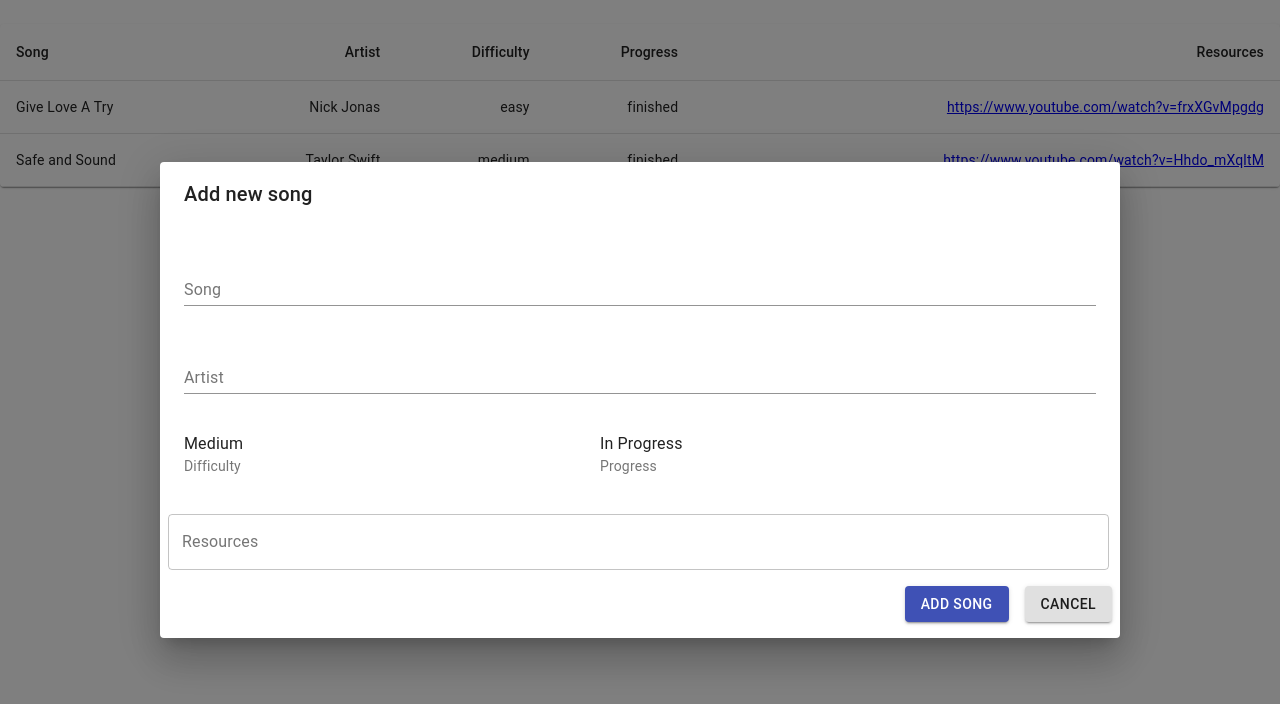
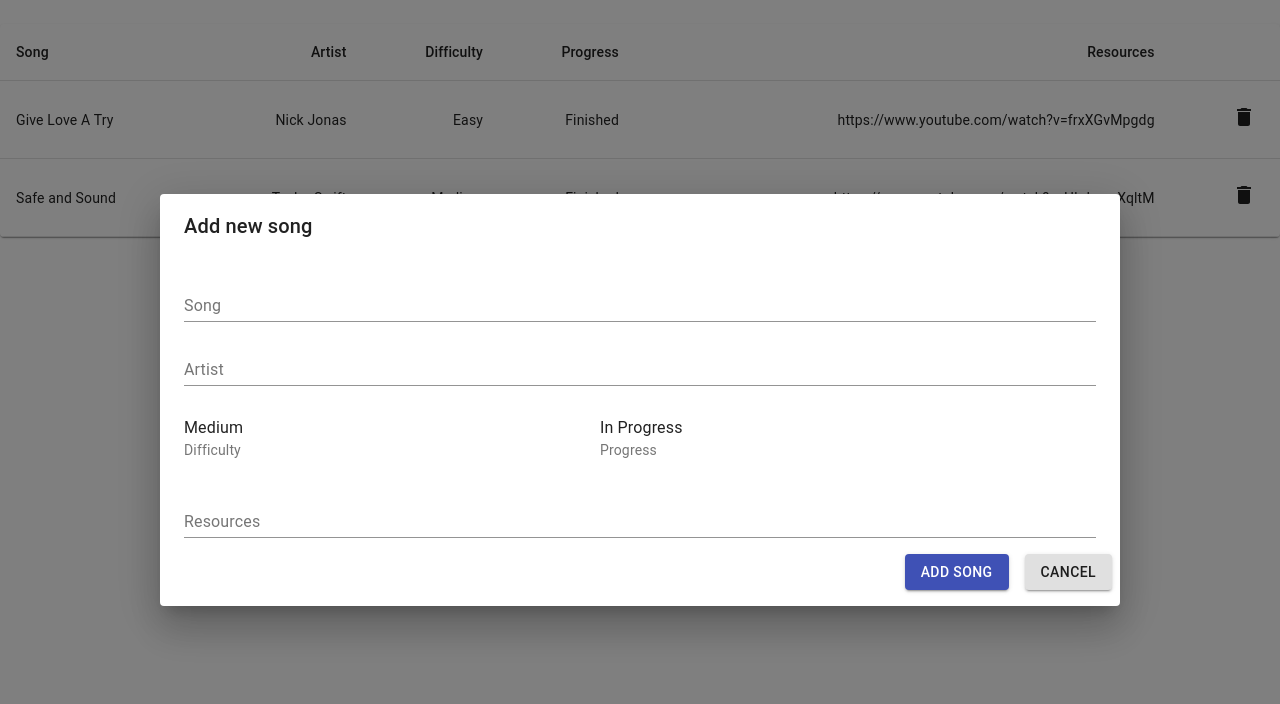
Before and after one commit to brandonhudavid/six-strings, a React (Create React App) app: page / in a window 1280 px wide. Both pictures are taken after a click on the button "ADD NEW SONG". Shown: the top 704 px of the page. Built offline with nearby package versions, Linux system fonts and the light colour scheme.

Commit message:
Added error UI, progress on Delete. TODO: finish Delete, add Update

```diff
--- a/package.json
+++ b/package.json
@@ -4,6 +4,8 @@
   "private": true,
   "dependencies": {
     "@material-ui/core": "^4.3.2",
+    "@material-ui/icons": "^4.2.1",
+    "lodash": "^4.17.15",
     "react": "^16.9.0",
     "react-dom": "^16.9.0",
     "react-redux": "^7.1.0",
--- a/src/actions/actions.js
+++ b/src/actions/actions.js
@@ -10,3 +10,10 @@ export function addSong(song) {
 		song: song
 	}
 }
+
+export function removeSong(id) {
+  return {
+    type: REMOVE_SONG,
+    id: id
+  }
+}
--- a/src/components/AddSongDialog.js
+++ b/src/components/AddSongDialog.js
@@ -10,6 +10,10 @@ import DialogTitle from '@material-ui/core/DialogTitle';
 import Dialog from '@material-ui/core/Dialog';
 import { blue } from '@material-ui/core/colors';
 import TextField from '@material-ui/core/TextField'
+import FormControl from '@material-ui/core/FormControl';
+import FormHelperText from '@material-ui/core/FormHelperText';
+import Input from '@material-ui/core/Input';
+import InputLabel from '@material-ui/core/InputLabel';
 
 import MetricListMenu from './MetricListMenu.js'
 import {
@@ -18,6 +22,9 @@ import {
 
 // react-redux
 import { connect } from 'react-redux'
+
+// lodash uniqueId
+import { uniqueId } from 'lodash'
 
 const useStyles = makeStyles(theme => ({
   textField: {
@@ -37,6 +44,8 @@ function AddSongDialog(props) {
   const [ difficulty, setDifficulty ] = React.useState('')
   const [ progress, setProgress ] = React.useState('')
   const [ resources, setResources ] = React.useState('')
+  const [ inputErr, setInputErr ] = React.useState(false)
+  const [ onPopup, setOnPopup ] = React.useState(true)
   const classes = useStyles()
 
   React.useEffect(() => {
@@ -54,7 +63,20 @@ function AddSongDialog(props) {
     setDifficulty('')
     setProgress('')
     setResources('')
+    setOnPopup(true)
     onClose()
+  }
+
+  function songNameErr() {
+    if (!onPopup) return songName ? null : true
+  }
+
+  function artistErr() {
+    if (!onPopup) return artist ? null : true
+  }
+
+  function resourcesErr() {
+    if (!onPopup) return resources ? null : true
   }
 
   function handleTextFieldChange(e) {
@@ -87,9 +109,11 @@ function AddSongDialog(props) {
 
 
   function addSongClicked() {
+    setOnPopup(false)
     if (songName && artist && difficulty && progress && resources) {
       console.log("dispatching:", songName, artist, difficulty, progress, resources)
       props.dispatch(addSong({
+        id: uniqueId(),
         name: songName,
         artist: artist,
         difficulty: difficulty,
@@ -99,6 +123,7 @@ function AddSongDialog(props) {
       handleClose()
     } else {
       console.log("not dispatching:", songName, artist, difficulty, progress, resources)
+      setInputErr(true)
     }
   }
 
@@ -107,24 +132,26 @@ function AddSongDialog(props) {
       <DialogTitle id="simple-dialog-title">Add new song</DialogTitle>
         <List>
           <ListItem>
-            <TextField
+            <FormControl error={songNameErr()} className={classes.textField}>
+              <InputLabel htmlFor="component-error">Song</InputLabel>
+              <Input
                 id="song-name"
-              label="Song"
-              className={classes.textField}
-              placeholder="Song"
-              margin="normal"
+                value={songName}
                 onChange={handleTextFieldChange}
               />
+              {songNameErr() ? <FormHelperText>Provide a song name.</FormHelperText> : null}
+            </FormControl>
           </ListItem>
           <ListItem>
-              <TextField
+            <FormControl error={artistErr()} className={classes.textField}>
+              <InputLabel htmlFor="component-error">Artist</InputLabel>
+              <Input
                 id="artist"
-                label="Artist"
-                className={classes.textField}
-                placeholder="Artist"
-                margin="normal"
+                value={artist}
                 onChange={handleTextFieldChange}
               />
+              {artistErr() ? <FormHelperText>Provide an artist.</FormHelperText> : null}
+            </FormControl>
           </ListItem>
           <div style={{display: 'block', textAlign: 'left'}}>
             <div style={{display: 'inline-block'}}>
@@ -143,17 +170,18 @@ function AddSongDialog(props) {
                 onChange={handleProgressChange}
               />
             </div>
-            <TextField
+          </div>
+          <ListItem>
+            <FormControl error={resourcesErr()} className={classes.textField}>
+              <InputLabel htmlFor="component-error">Resources</InputLabel>
+              <Input multiline
                 id="resources"
-              label="Resources"
-              placeholder="Add resources here..."
-              multiline
-              className={classes.textField}
-              style={{width: '98%'}}
-              margin="normal"
-              variant="outlined"
+                value={resources}
                 onChange={handleTextFieldChange}
               />
+              {resourcesErr() ? <FormHelperText>Provide a resource.</FormHelperText> : null}
+            </FormControl>
+          </ListItem>
             <div style={{display: 'block', textAlign: 'right'}}>
               <div style={{display: 'inline-block'}}>
                 <Button variant="contained" color="primary" className={classes.button} onClick={()=>addSongClicked()}>
@@ -164,7 +192,6 @@ function AddSongDialog(props) {
                 <Button variant="contained" className={classes.button} onClick={()=>handleClose()}>
                   Cancel
                 </Button>
-              </div>
               </div>
             </div>
         </List>
--- a/src/components/SongsTable.js
+++ b/src/components/SongsTable.js
@@ -7,9 +7,15 @@ import TableCell from '@material-ui/core/TableCell';
 import TableHead from '@material-ui/core/TableHead';
 import TableRow from '@material-ui/core/TableRow';
 import Paper from '@material-ui/core/Paper';
+import Container from '@material-ui/core/Container';
+import DeleteIcon from '@material-ui/icons/Delete';
 
 // react-redux
 import { connect } from 'react-redux'
+
+import {
+  removeSong
+} from '../actions/actions'
 
 const useStyles = makeStyles(theme => ({
   root: {
@@ -20,13 +26,18 @@ const useStyles = makeStyles(theme => ({
   table: {
     minWidth: 650,
   },
+  icon: {
+    margin: theme.spacing(1),
+    fontSize: 24,
+  },
 }));
 
-function mapSongs(songs) {
-  if (songs) {
+function mapSongs(props, classes) {
+  console.log('mapSongs called')
+  if (props.songs) {
     return (
       <TableBody>
-      {songs.map(song => (
+      {props.songs.map(song => (
         <TableRow key={song.name}>
           <TableCell component="th" scope="row">
             {song.name}
@@ -34,9 +45,10 @@ function mapSongs(songs) {
           <TableCell align="right">{song.artist}</TableCell>
           <TableCell align="right">{song.difficulty}</TableCell>
           <TableCell align="right">{song.progress}</TableCell>
+          <TableCell align="right">{song.resources}</TableCell>
           <TableCell align="right">
-            <a href={song.resources} rel="noopener noreferrer" target="_blank">{song.resources}</a>
-          </TableCell>
+            <DeleteIcon onClick={() => props.dispatch(removeSong(song.id))}  className={classes.icon} />
+         </TableCell>
         </TableRow>
       ))}
       </TableBody>
@@ -60,15 +72,18 @@ export function SongsTable(props) {
               <TableCell align="right">Difficulty</TableCell>
               <TableCell align="right">Progress</TableCell>
               <TableCell align="right">Resources</TableCell>
+              <TableCell align="right" />
             </TableRow>
           </TableHead>
-          {mapSongs(props.songs)}
+          {mapSongs(props, classes)}
         </Table>
       </Paper>
    )
 }
 
 const mapStateToProps = state => {
+  console.log('mapStateToProps called')
+  console.log('state.songs:', state.songs)
   return {
     songs: state.songs
   }
--- a/src/index.js
+++ b/src/index.js
@@ -19,17 +19,19 @@ import {
 
 const store = createStore(songsApp)
 store.dispatch(addSong({
+  id: '-1',
   name: 'Give Love A Try',
   artist: 'Nick Jonas',
-  difficulty: 'easy',
-  progress: 'finished',
+  difficulty: 'Easy',
+  progress: 'Finished',
   resources: 'https://www.youtube.com/watch?v=frxXGvMpgdg'
 }))
 store.dispatch(addSong({
+  id: '0',
   name: 'Safe and Sound',
   artist: 'Taylor Swift',
-  difficulty: 'medium',
-  progress: 'finished',
+  difficulty: 'Medium',
+  progress: 'Finished',
   resources: 'https://www.youtube.com/watch?v=Hhdo_mXqltM'
 }))
 
--- a/src/reducers/reducers.js
+++ b/src/reducers/reducers.js
@@ -15,6 +15,16 @@ export default function songsApp(state=initialState, action) {
 				...state,
 				songs: [...state.songs, action.song]
 			}
+    case REMOVE_SONG:
+      var stateClone = {...state}
+      var i
+      for (i=0; i<stateClone.songs.length; i++) {
+        if (stateClone.songs[i].id == action.id) {
+          stateClone.songs.splice(i, 1)
+          break
+        }
+      }
+      return stateClone
 		default:
 			return state
 	}
```
Also changed, not shown: 2 other files (tests, documents, lock files or other folders). Lines whose indentation alone changed are shown as unchanged.
